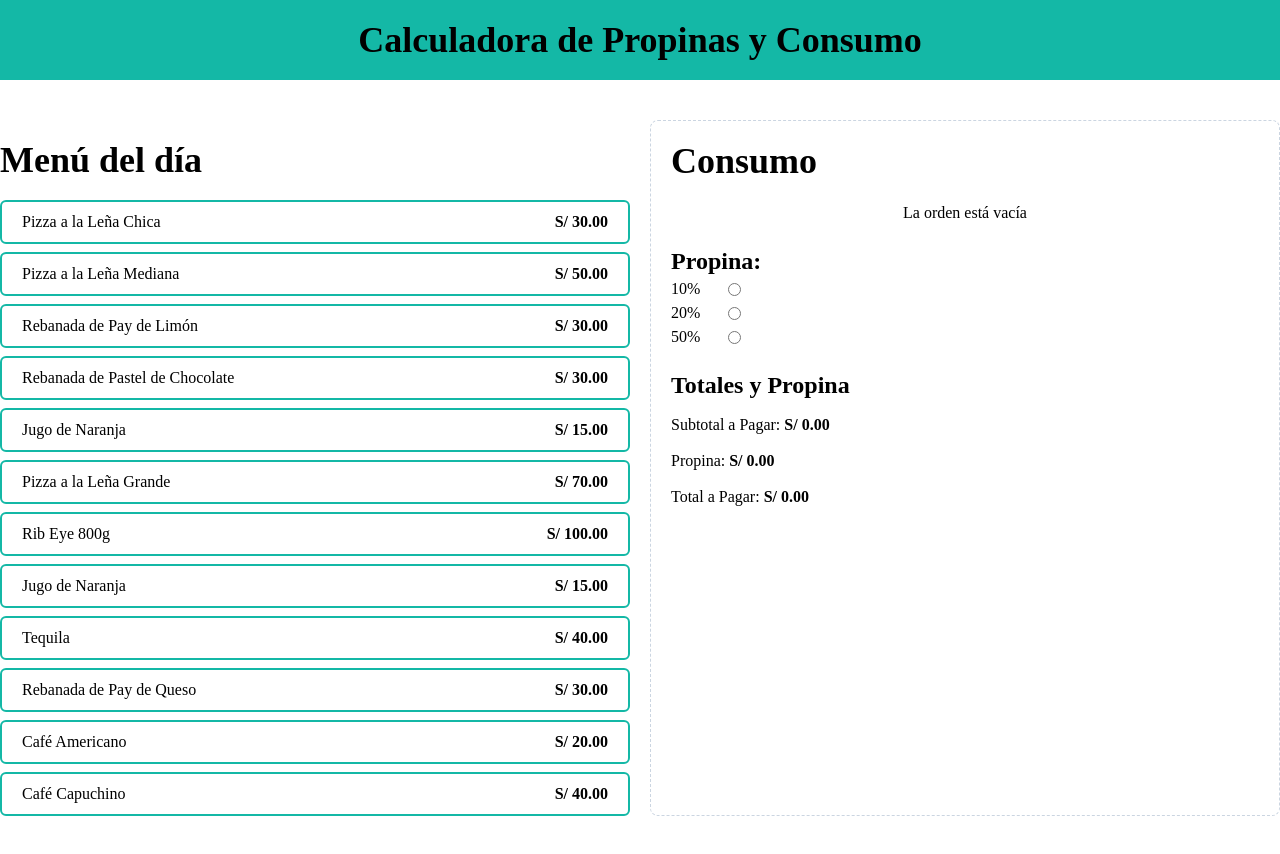
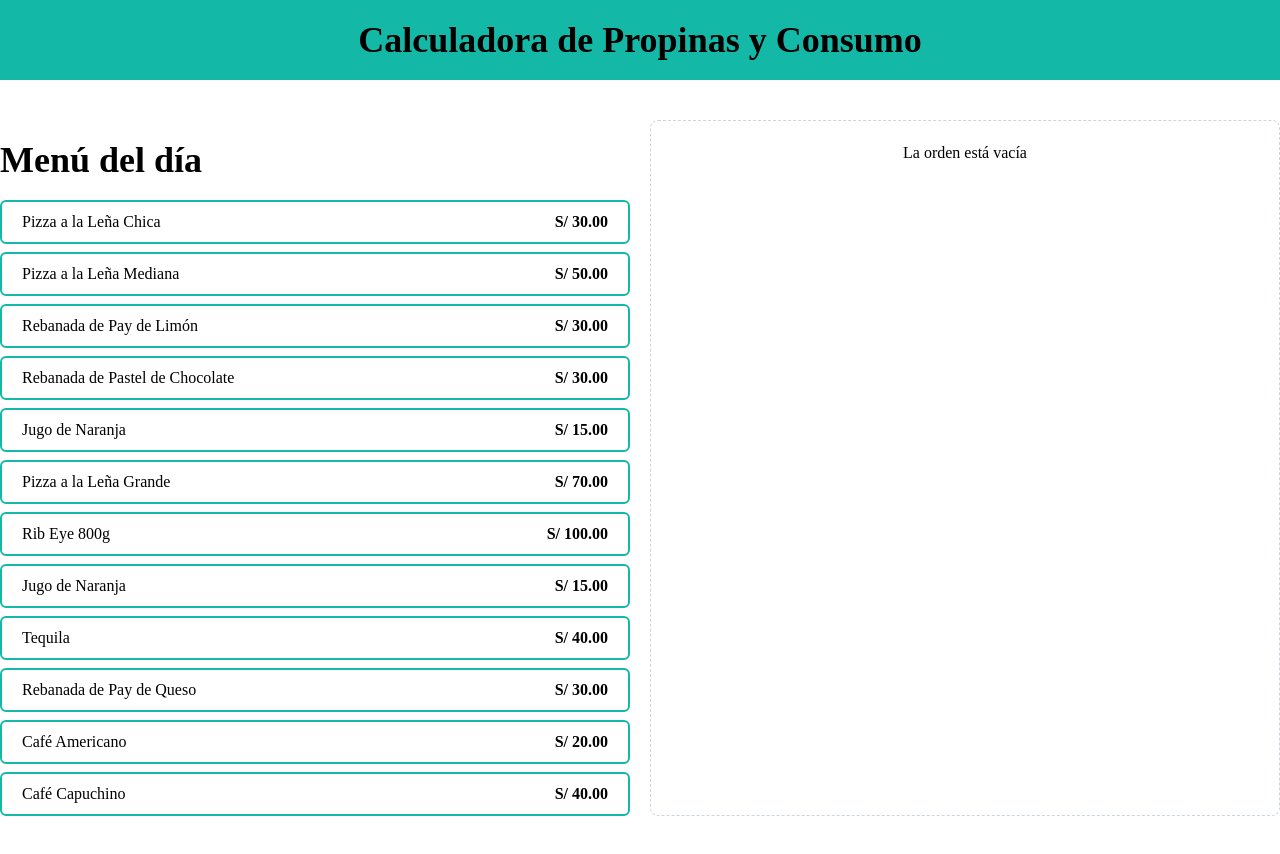
Before and after one commit to BryanLlana/Baksheesh_Calculator, a React (Vite) app: page / in a window 1280 px wide. Built offline with nearby package versions, Linux system fonts and the light colour scheme.

Commit message:
Place order added

```diff
--- a/src/App.tsx
+++ b/src/App.tsx
@@ -7,7 +7,7 @@ import OrderTotals from "./components/OrderTotals";
 import TipPercentageForm from "./components/TipPercentageForm";
 
 const App = () => {
-  const { orders, subTotal, tipTotal, totalAmount, addItem, deleteItem, setTip } = useOrder()
+  const { orders, subTotal, tipTotal, tip, totalAmount, addItem, deleteItem, placeOrder, setTip } = useOrder()
   return (
     <>
       <Header />
@@ -22,9 +22,13 @@ const App = () => {
           </div>
         </div>
         <div className="border border-dashed border-slate-300 p-5 rounded-lg space-y-5">
-          <OrderContents orders={orders} deleteItem={deleteItem}/>
-          <TipPercentageForm setTip={setTip}/>
-          <OrderTotals subTotal={subTotal} tipTotal={tipTotal} totalAmount={totalAmount}/>
+          {orders.length > 0 ? (
+            <>
+              <OrderContents orders={orders} deleteItem={deleteItem}/>
+              <TipPercentageForm tip={tip} setTip={setTip}/>
+              <OrderTotals subTotal={subTotal} tipTotal={tipTotal} totalAmount={totalAmount} placeOrder={placeOrder}/>
+            </>
+          ) : <p className="text-center">La orden está vacía</p>}
         </div>
       </main>
     </>
--- a/src/components/OrderContents.tsx
+++ b/src/components/OrderContents.tsx
@@ -11,9 +11,7 @@ const OrderContents = ({ orders, deleteItem }: Props) => {
     <div>
       <h2 className="font-bold text-4xl">Consumo</h2>
       <div className="mt-5">
-        {orders.length === 0
-        ? <p className="text-center">La orden está vacía</p>
-        : ( orders.map(order => (
+        {orders.map(order => (
           <div key={order.id} className="flex justify-between items-center border-t border-gray-200 py-3 last-of-type:border-b">
             <div>
               <p className="text-lg">{order.name} - {formatNumberToPen(order.price)}</p>
@@ -25,8 +23,7 @@ const OrderContents = ({ orders, deleteItem }: Props) => {
             >X
             </button>
           </div>
-        )) )
-        }
+          ))}
       </div>
     </div>
   )
--- a/src/components/OrderTotals.tsx
+++ b/src/components/OrderTotals.tsx
@@ -3,10 +3,11 @@ import { formatNumberToPen } from "../helpers"
 type Props = {
   subTotal: number,
   tipTotal: number,
-  totalAmount: number
+  totalAmount: number,
+  placeOrder: () => void
 }
 
-const OrderTotals = ({ subTotal, tipTotal, totalAmount }: Props) => {
+const OrderTotals = ({ subTotal, tipTotal, totalAmount, placeOrder }: Props) => {
   return (
     <>
       <div className="space-y-3">
@@ -21,6 +22,13 @@ const OrderTotals = ({ subTotal, tipTotal, totalAmount }: Props) => {
           <span className="font-bold"> {formatNumberToPen(totalAmount)}</span>
         </p>
       </div>
+
+      <button
+        className="w-full bg-black py-3 text-white font-bold mt-10 disabled:opacity-50"
+        onClick={() => placeOrder()}
+      >
+        Guardar Orden
+      </button>
     </>
   )
 }
--- a/src/components/TipPercentageForm.tsx
+++ b/src/components/TipPercentageForm.tsx
@@ -1,23 +1,25 @@
 import { tipOptions } from "../data"
 
 type Props = {
+  tip: number,
   setTip: (tip: number) => void
 }
 
-const TipPercentageForm = ({setTip}: Props) => {
+const TipPercentageForm = ({tip, setTip}: Props) => {
   return (
     <div>
       <h3 className="font-bold text-2xl">Propina: </h3>
       <form>
-        { tipOptions.map(tip => (
-          <div key={tip.id} className="flex gap-2 items-center justify-between w-[70px]">
-            <label htmlFor={tip.id}>{tip.label}</label>
+        { tipOptions.map(tipOption => (
+          <div key={tipOption.id} className="flex gap-2 items-center justify-between w-[70px]">
+            <label htmlFor={tipOption.id}>{tipOption.label}</label>
             <input
               type="radio"
               name="tip"
-              id={tip.id}
-              value={tip.value}
+              id={tipOption.id}
+              value={tipOption.value}
               onChange={e => setTip(Number(e.target.value))}
+              checked={tipOption.value === tip}
             />
           </div>
         ))}
--- a/src/hooks/useOrder.ts
+++ b/src/hooks/useOrder.ts
@@ -31,6 +31,11 @@ export const useOrder = () => {
     setOrders(updateOrders)
   }
 
+  const placeOrder = () => {
+    setOrders([])
+    setTip(0)
+  }
+
   const subTotal = useMemo(() => orders.reduce((total, order) => total + (order.price * order.quantity), 0), [orders])
 
   const tipTotal = useMemo(() => subTotal * tip, [tip, orders])
@@ -44,6 +49,7 @@ export const useOrder = () => {
     totalAmount,
     setTip,
     addItem,
+    placeOrder,
     deleteItem
   }
 }
```
